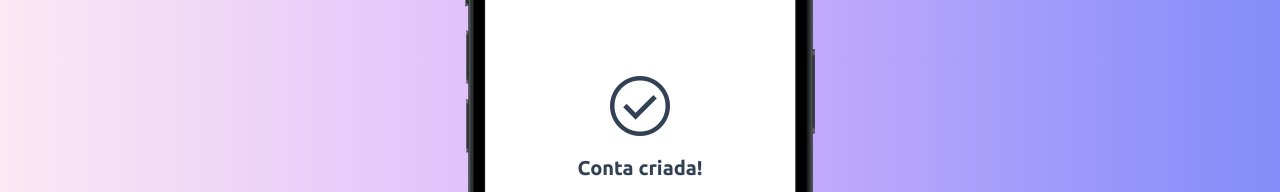
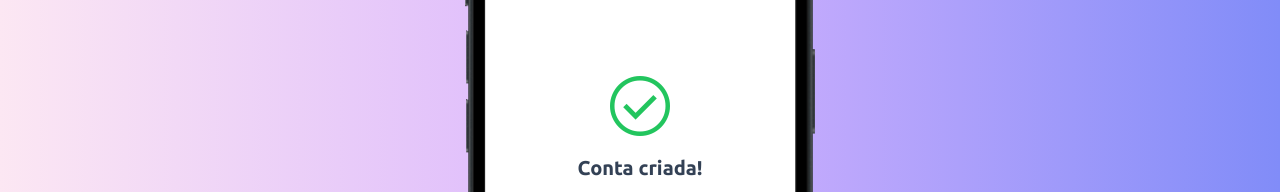
Before and after one commit to Pedrolrbr/fiap_alucar, a plain HTML site: page src/pages/login_conta_criada.html in a window 1280 px wide. Shown: the part 194-386 px from the top of the page. Drawn offline with nearby package versions, Linux system fonts and the light colour scheme.

Commit message:
Cor do icone conta criada

```diff
--- a/src/pages/login_conta_criada.html
+++ b/src/pages/login_conta_criada.html
@@ -41,7 +41,7 @@
                 </div>
 
                 <div class="flex flex-col justify-center align-center mt-32 gap-3 text-center">
-                    <i class="material-symbols-outlined self-center text-7xl font-light">check_circle</i>
+                    <i class="text-green-500 material-symbols-outlined self-center text-7xl font-light">check_circle</i>
                     <span class="font-black text-xl">Conta criada!</span>
                     <span class="text-xs">Sua conta foi criada com sucesso.</span>
                 </div>
```
